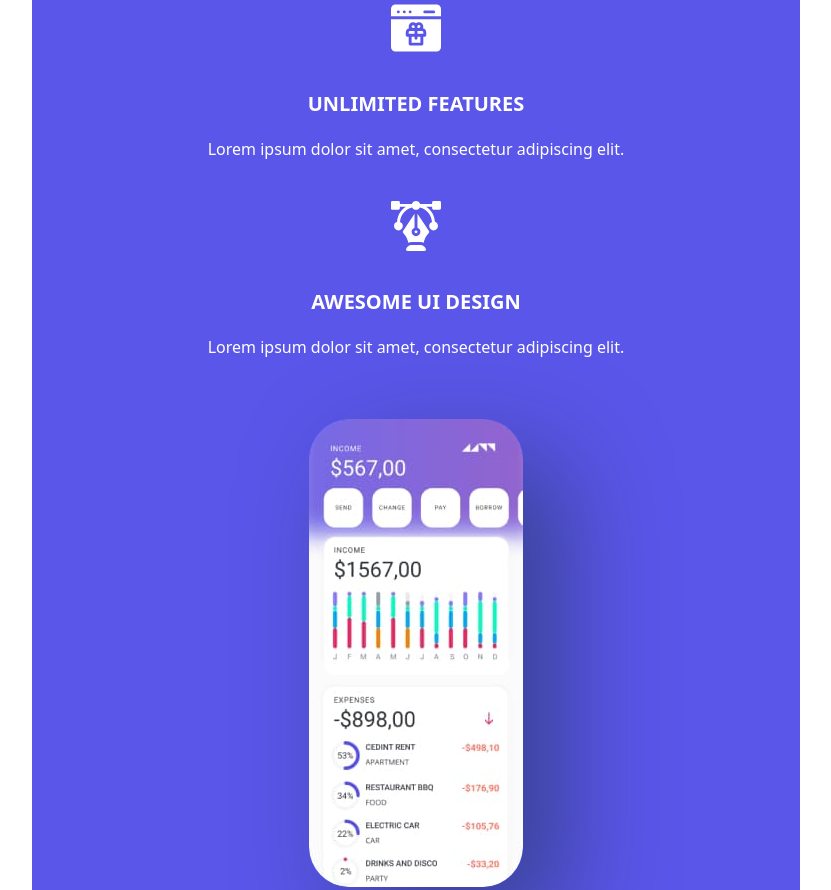
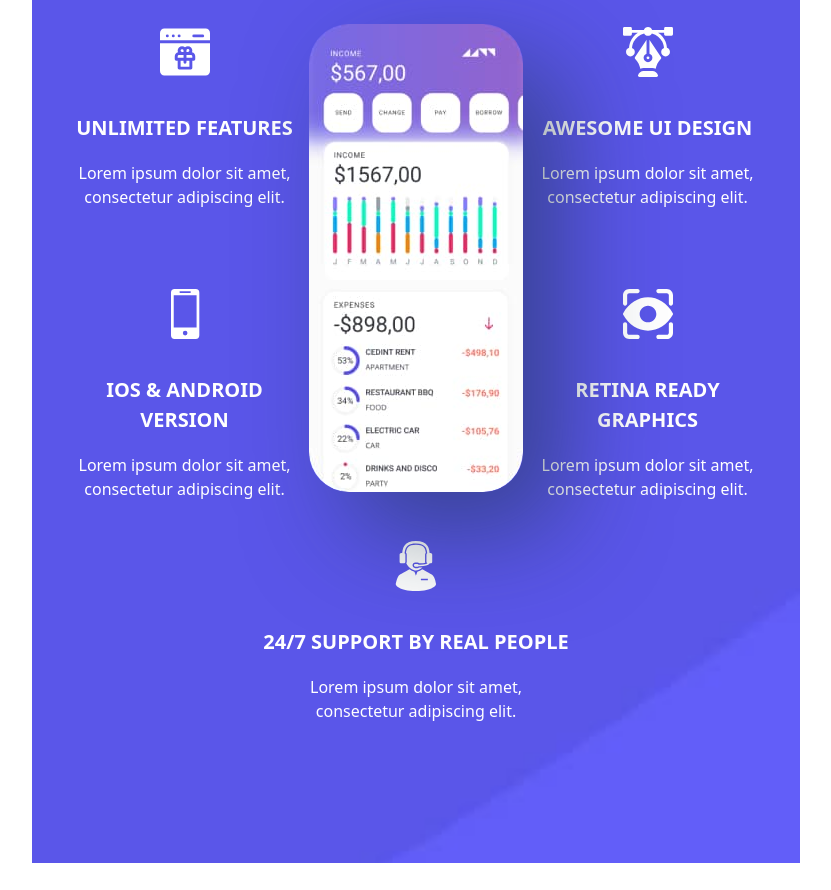
Before and after one commit to cel3ntano/appolly-partials, a plain HTML site: page index.html in a window 1280 px wide. Shown: the part 1230-2120 px from the top of the page, without its empty margins (224-1055 px from the left). Drawn offline with nearby package versions, Linux system fonts and the light colour scheme.

Commit message:
features-tablet

```diff
--- a/styles.css
+++ b/styles.css
@@ -22,6 +22,23 @@
   margin: 0 auto;
 }
 
+@media (min-width: 768px) {
+  .container {
+    max-width: 768px;
+    padding: 120px 40px;
+    position: relative;
+  }
+}
+
+@media (min-width: 1440px) {
+  .container {
+    max-width: 1440px;
+    padding: 120px 135px;
+  }
+}
+
+/* ============================== App About ========================= */
+/* ============================== App About ========================= */
 /* ============================== App About ========================= */
 
 .app-about-title {
@@ -125,10 +142,6 @@
 }
 
 @media (min-width: 768px) {
-  .container {
-    max-width: 768px;
-    padding: 120px 40px;
-  }
   .app-about-wrapper {
     display: flex;
     justify-content: center;
@@ -168,10 +181,6 @@
 }
 
 @media (min-width: 1440px) {
-  .container {
-    max-width: 1440px;
-    padding: 120px 135px;
-  }
   .app-about-ellipse {
     margin-top: -50px;
   }
@@ -212,6 +221,8 @@
   }
 }
 
+/* ============================== App Features ========================= */
+/* ============================== App Features ========================= */
 /* ============================== App Features ========================= */
 
 .features .container {
@@ -284,6 +295,61 @@
   box-shadow: 40px 40px 100px 0px rgba(24, 48, 63, 0.5);
 }
 
+/* =========================== App Features Adaptive ================== */
+
+@media (min-width: 768px) {
+  .app-features-list {
+    display: flex;
+    flex-wrap: wrap;
+    justify-content: space-between;
+    align-items: flex-start;
+  }
+
+  .app-features-list-item {
+    /* width: 48%;  */
+    /* max-width: 213px; */
+    margin-bottom: 20px;
+  }
+
+  .app-features-list-item:nth-child(1),
+  .app-features-list-item:nth-last-child(1) {
+    width: 100%;
+  }
+
+  .app-features-list-item:nth-child(1) .app-features-list-item-descr {
+    max-width: 223px;
+    margin: 0 auto;
+  }
+
+  .app-features-list-item:nth-last-child(1) .app-features-list-item-descr {
+    max-width: 297px;
+    margin: 0 auto;
+  }
+
+  .app-features-list-item:nth-child(4) {
+    width: 100%;
+  }
+
+  .app-features-list-item:nth-child(2),
+  .app-features-list-item:nth-child(3),
+  .app-features-list-item:nth-child(5),
+  .app-features-list-item:nth-child(6) {
+    max-width: 225px;
+  }
+
+  .app-features-list-item-img {
+    position: absolute;
+    top: 50%;
+    left: 50%;
+    transform: translate(-50%, -50%);
+    width: 100%;
+    max-width: 214px;
+    margin: 20px auto;
+  }
+}
+
+/* ============================== App Interface ========================= */
+/* ============================== App Interface ========================= */
 /* ============================== App Interface ========================= */
 .app-interface-title {
   color: #232233;
```
